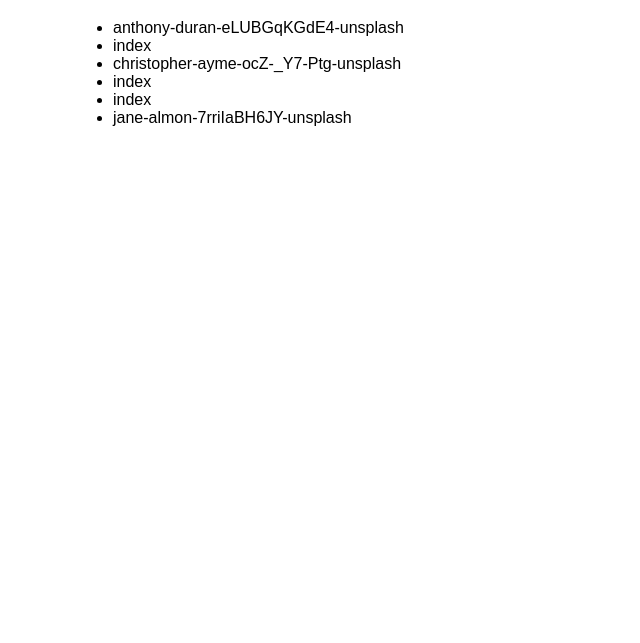
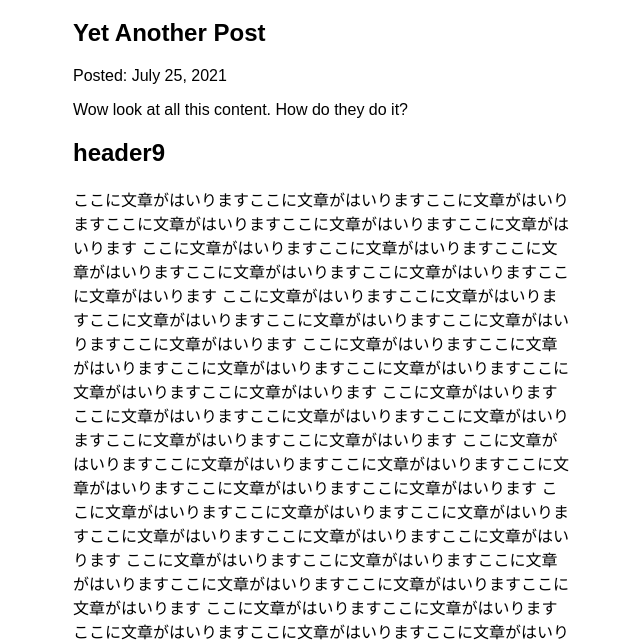
Before and after one commit to Arieseco/gatsby-python-tutorial02, a Gatsby site: page /blog in a window 1280 px wide. Shown: the part 157-800 px from the top of the page, without its empty margins (317-957 px from the left). Built offline with nearby package versions, Linux system fonts and the light colour scheme; Gatsby itself is replaced by a stand-in of ours.

Commit message:
Finished Gatsby Tutorial Part 5

```diff
--- a/src/pages/blog.js
+++ b/src/pages/blog.js
@@ -1,33 +1,39 @@
 import * as React from 'react'
 import { graphql } from 'gatsby'
 import Layout from '../components/layout'
+import { MDXRenderer } from 'gatsby-plugin-mdx'
 
 const BlogPage = ({ data }) => {
   return (
     <Layout pageTitle="My Blog Posts">
-      <ul>
       {
-        data.allFile.nodes.map(node => (
-          <li key={node.name}>
-            {node.name}
-          </li>
+        data.allMdx.nodes.map((node) => (
+          <article key={node.id}>
+            <h2>{node.frontmatter.title}</h2>
+            <p>Posted: {node.frontmatter.date}</p>
+            <MDXRenderer>
+              {node.body}
+            </MDXRenderer>
+          </article>
         ))
       }
-      </ul>
     </Layout>
   )
 }
 
 export const query = graphql`
   query {
-    allFile(filter: {sourceInstanceName: {eq: "blog"}}) {
+    allMdx(sort: {fields: frontmatter___date, order: DESC}) {
       nodes {
-        name
-        sourceInstanceName
+        frontmatter {
+          date(formatString: "MMMM D, YYYY")
+          title
+        }
+        id
+        body
       }
     }
   }
-
 `
 
 export default BlogPage
```
